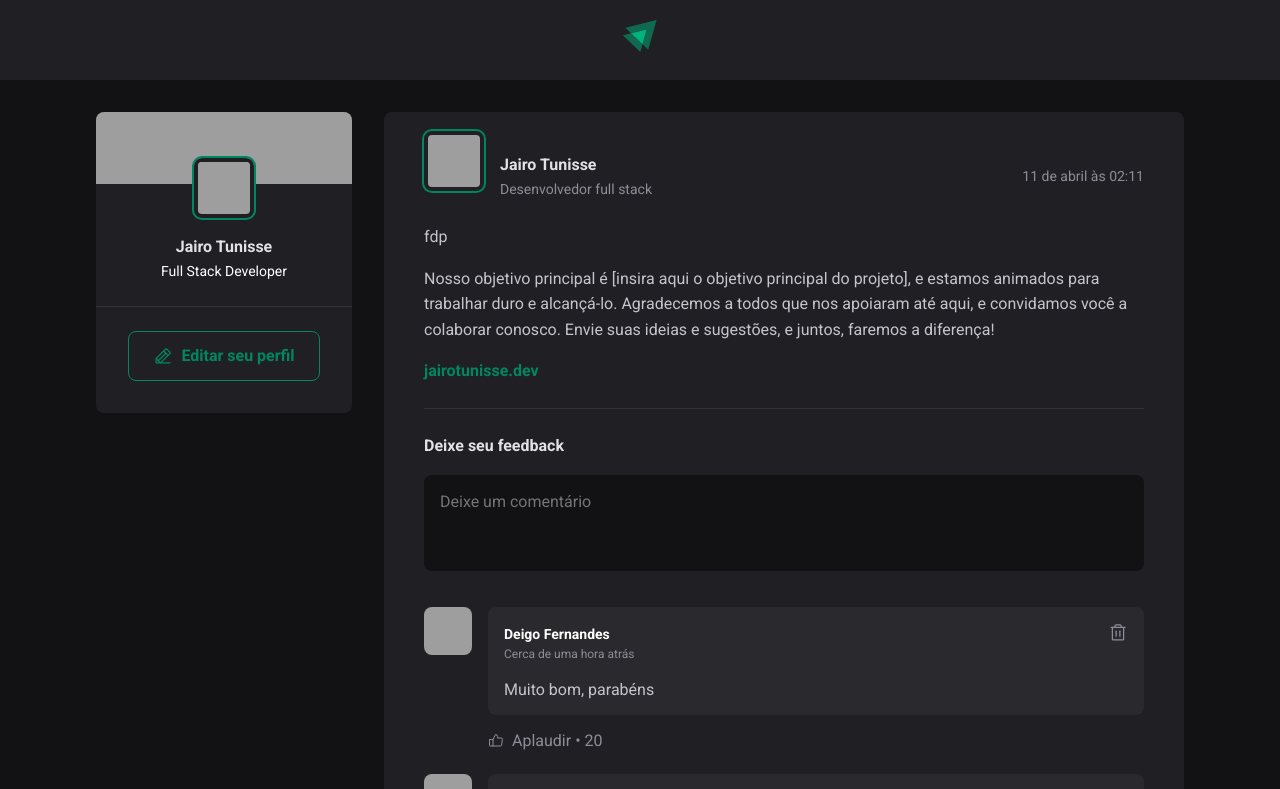
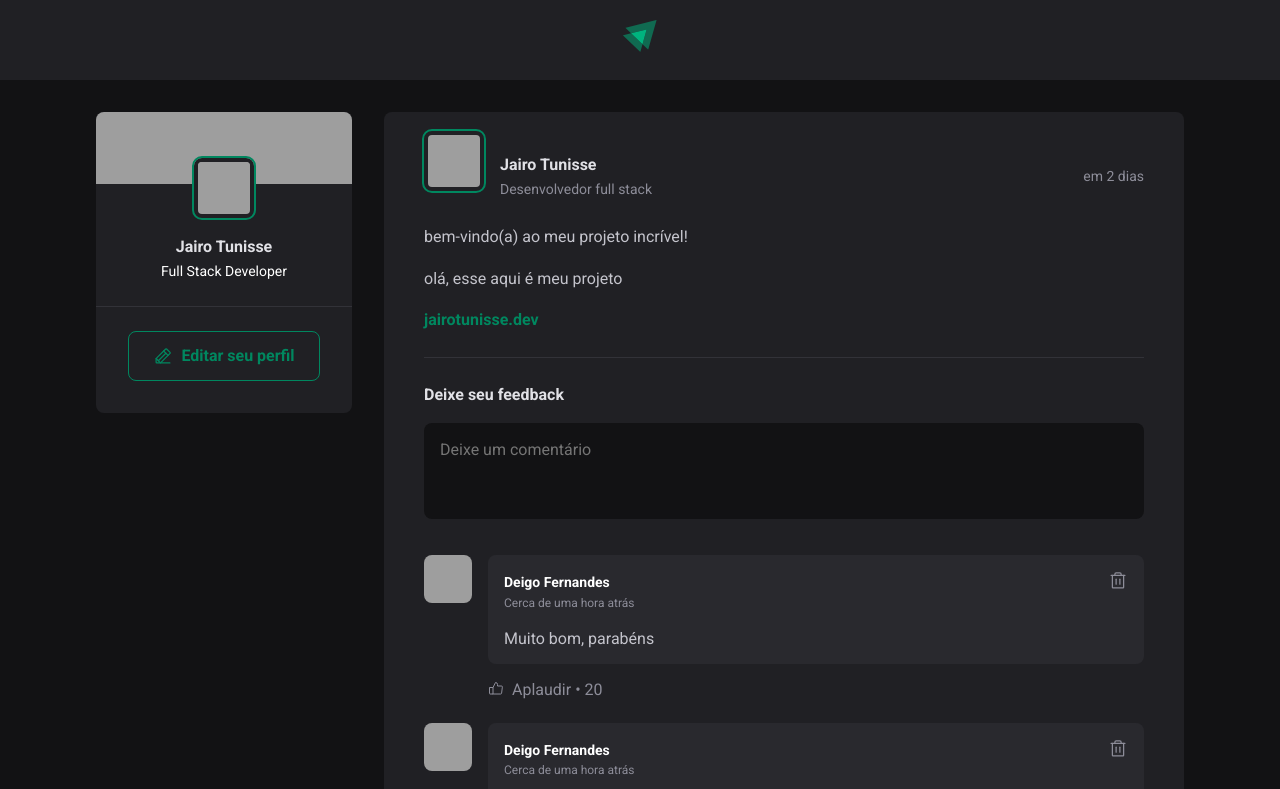
Before and after one commit to Jairotsb/ig-feed, a React (Vite) app: page / in a window 1280 px wide. Shown: the top 789 px of the page. Built offline with nearby package versions, Linux system fonts and the light colour scheme; grey boxes are pictures that could not be loaded.

Commit message:
feat: post page datetime formatted :boom:

```diff
--- a/package.json
+++ b/package.json
@@ -9,6 +9,7 @@
     "preview": "vite preview"
   },
   "dependencies": {
+    "date-fns": "^2.29.3",
     "phosphor-react": "^1.4.1",
     "react": "^18.2.0",
     "react-dom": "^18.2.0"
--- a/src/App.jsx
+++ b/src/App.jsx
@@ -42,7 +42,7 @@ const posts = [
       { type: "link", content: "jairotunisse.dev" },
     ],
 
-    publishedAt: new Date("2023-04-29 23:29"),
+    publishedAt: new Date("2023-04-17 19:34:40"),
   },
 ];
 
@@ -58,6 +58,8 @@ function App() {
             <Post
               key={post.id}
               author={post.author}
+              publishedAt={post.publishedAt}
+              content={post.content}
             />
           ))}
         </main>
--- a/src/components/Post.jsx
+++ b/src/components/Post.jsx
@@ -1,16 +1,21 @@
+import { format, formatDistanceToNow } from 'date-fns';
+import ptBR from 'date-fns/locale/pt-BR';
 import { Avatar } from "./Avatar";
 import { Comment } from "./Comment";
 import styles from "./Post.module.css";
 
-export function Post({author, publishedAt }) {
+export function Post({author, publishedAt, content }) {
 
+  console.log(publishedAt);
 
-  const publishedDateFormatted = new Intl.DateTimeFormat('pt-BR', {
-    day: '2-digit',
-    month: 'long',
-    hour: '2-digit',
-    minute: '2-digit',
-  }).format(publishedAt);
+  const publishedDateFormatted = format(publishedAt, "d 'de' LLLL 'ás' HH:mm'h'", {
+    locale: ptBR,
+  });
+
+  const publishedDateRelativeToNow = formatDistanceToNow(publishedAt, {
+    locale: ptBR,
+    addSuffix: true
+  });
 
   return (
     <article className={styles.post}>
@@ -23,24 +28,19 @@ export function Post({author, publishedAt }) {
           </div>
         </div>
 
-        <time title="10 de abril ás 22:20" dateTime="2023-04-17 01:08:50">
-          {publishedDateFormatted}
+        <time title={publishedDateFormatted} dateTime={publishedAt.toISOString()}>
+            {publishedDateRelativeToNow}
         </time>
       </header>
 
       <div className={styles.content}>
-        <p>fdp</p>
-
-        <p>
-          Nosso objetivo principal é [insira aqui o objetivo principal do
-          projeto], e estamos animados para trabalhar duro e alcançá-lo.
-          Agradecemos a todos que nos apoiaram até aqui, e convidamos você a
-          colaborar conosco. Envie suas ideias e sugestões, e juntos, faremos a
-          diferença!
-        </p>
-        <p>
-          <a href="">jairotunisse.dev</a>
-        </p>
+        {content.map(line => {
+          if(line.type === 'paragraph'){
+            return <p>{line.content}</p>;
+          }else if(line.type === 'link') {
+            return <p><a href="#">{line.content}</a></p>
+          }
+        })}
       </div>
 
       <form className={styles.commentForm}>
```
Also changed, not shown: 1 other file (tests, documents, lock files or other folders).
